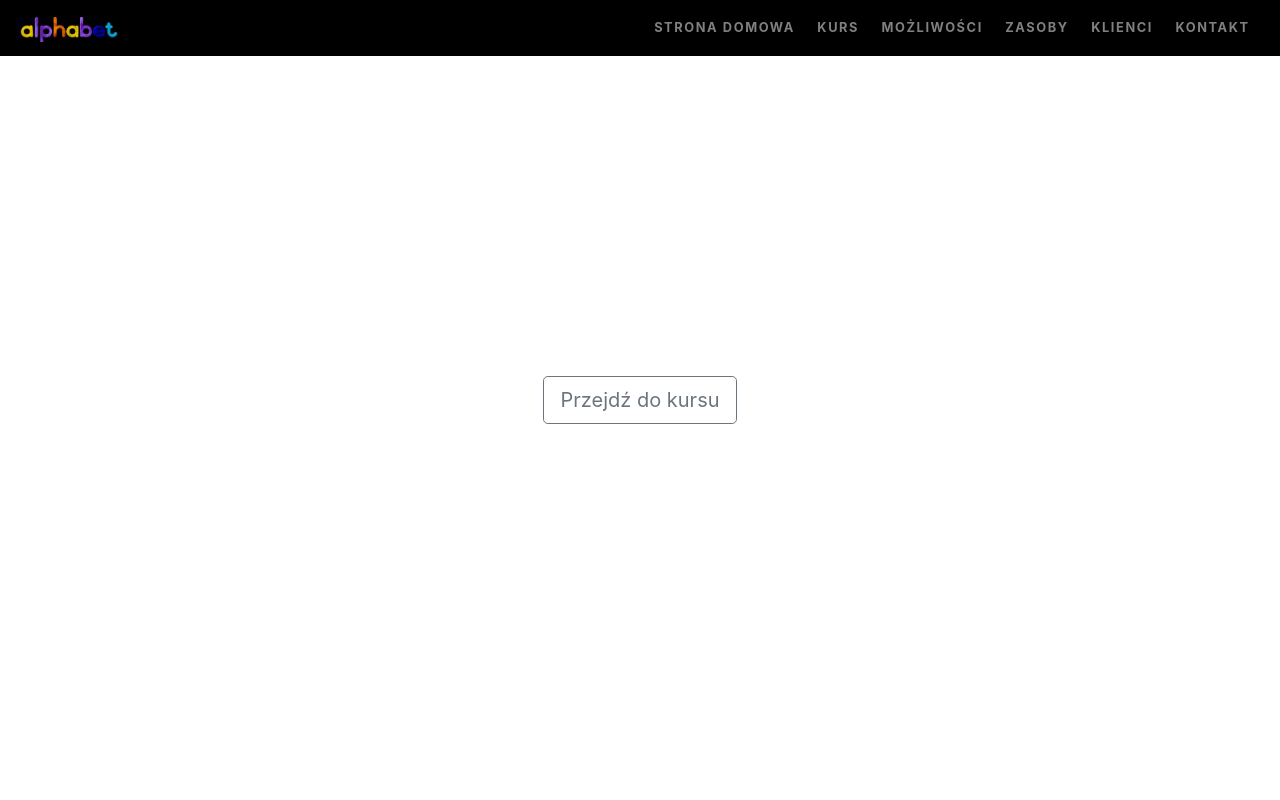
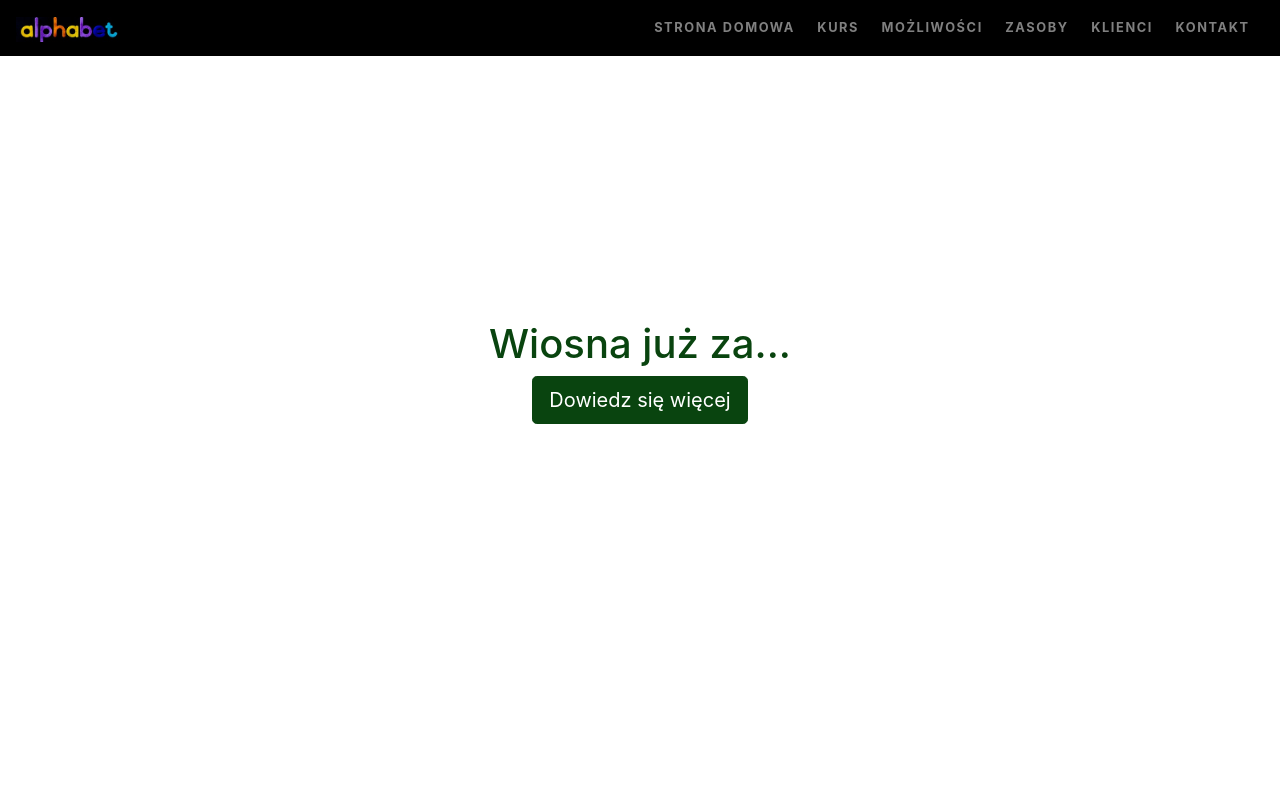
Before and after one commit to pati6578/projekt_zespolowy_team2, a plain HTML site: page index.html in a window 1280 px wide. Shown: the top 800 px of the page. Drawn offline with Linux system fonts and the light colour scheme.

Commit message:
zmiany w header i btn - podstawowe teksty

```diff
--- a/index.html
+++ b/index.html
@@ -62,9 +62,9 @@ KONTAKT -->
       </div>
 
       <div class="text-center caption">
-        <h1>Witaj na kursie nauki RWD</h1>
+        <h1>Wiosna już za...</h1>
         <a class="btn btn-outline-secondary btn-lg" href="#course"
-          >Przejdź do kursu</a
+          >Dowiedz się więcej</a
         >
       </div>
     </div>
--- a/style.css
+++ b/style.css
@@ -20,10 +20,10 @@
 }
 
 .navbar .nabar-nav .nav-link:hover {
-  color: cadetblue;s
+  color: cadetblue;
 }
 
-/* lounding */
+/* landing */
 
 .home-inner {
   background-image: url(img/hero.jpg);
@@ -36,6 +36,23 @@
   color:white;
   position: absolute;
   top: 40%;
+}
+
+.caption h1 {
+  color: #09440f;
+}
+
+.caption a {
+  background-color: #09440f;
+  color: #fff;
+  transition: all .3s linear;
+  border: 1px solid #09440f;
+}
+.caption a:hover {
+  background-color: #fff;
+  color: #09440f;
+  transition: all .3s linear;
+  border: 1px solid #09440f;
 }
 
 #course {
```
